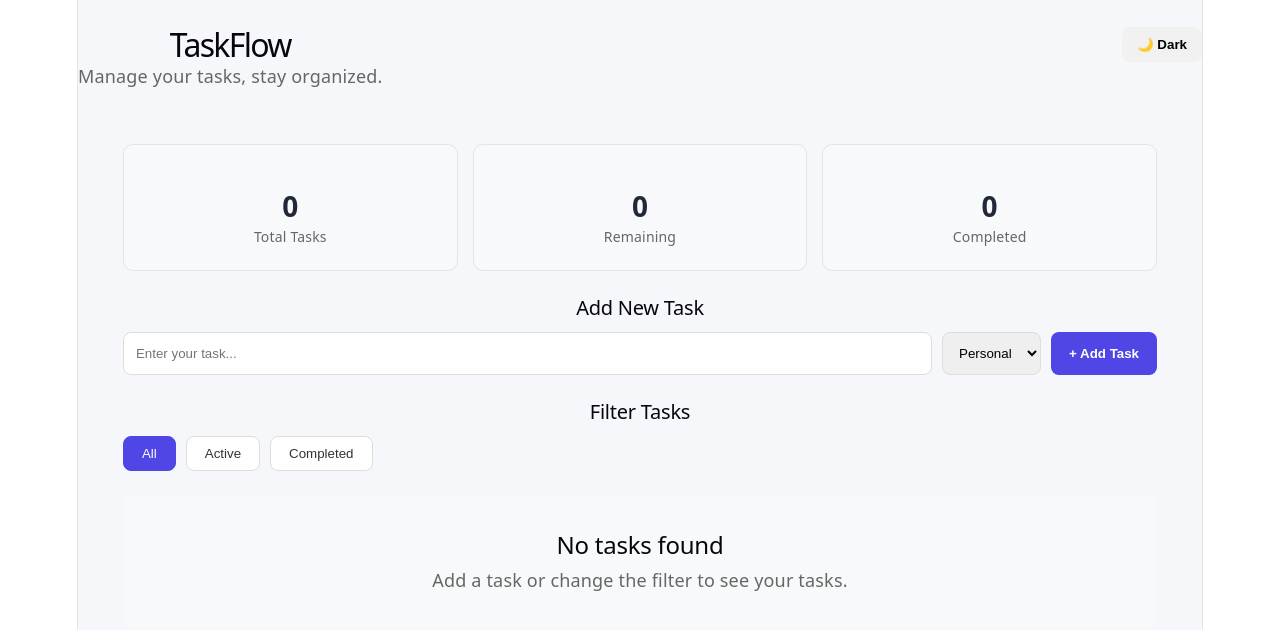
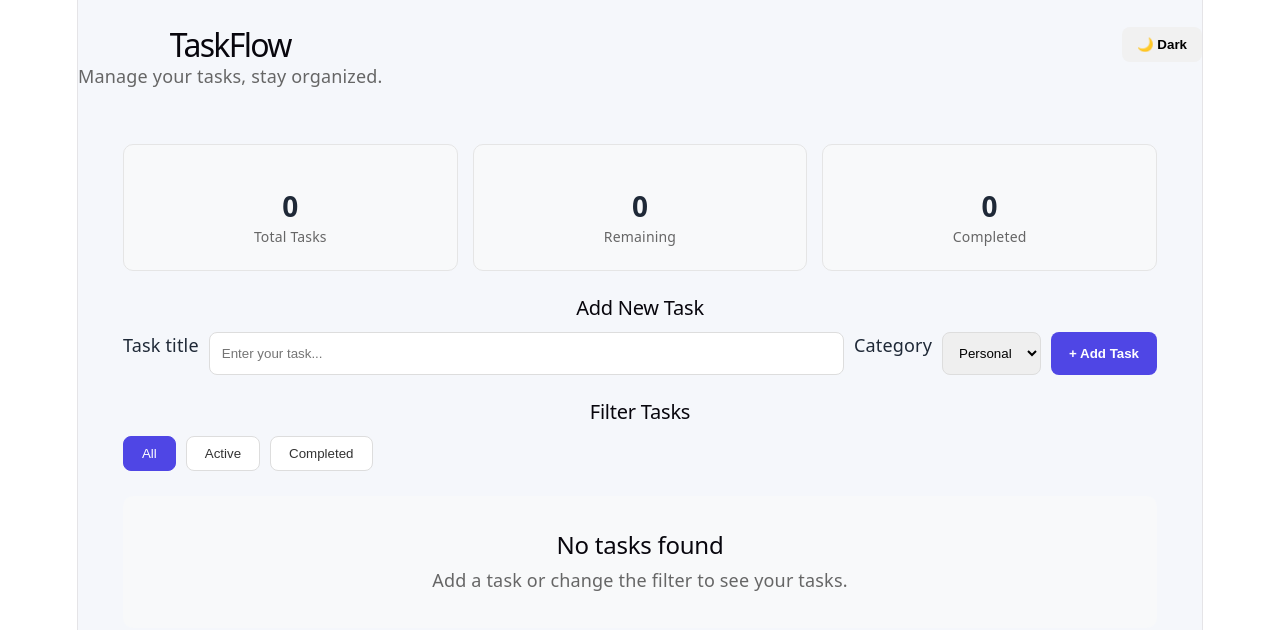
Before and after one commit to aadityachaudharyf25-a11y/Taskflow, a React (Vite) app: page / in a window 1280 px wide. Shown: the top 630 px of the page. Built offline with nearby package versions, Linux system fonts and the light colour scheme.

Commit message:
Improve task form accessibility

```diff
--- a/src/components/TaskForm.jsx
+++ b/src/components/TaskForm.jsx
@@ -1,4 +1,3 @@
-
 import "./TaskForm.css";
 import { useState } from "react";
 
@@ -27,14 +26,20 @@ function TaskForm({ onAddTask }) {
       <h2>Add New Task</h2>
 
       <form onSubmit={handleSubmit} className="task-form">
+        <label htmlFor="task-title">Task title</label>
+
         <input
+          id="task-title"
           type="text"
           placeholder="Enter your task..."
           value={title}
           onChange={(event) => setTitle(event.target.value)}
         />
 
+        <label htmlFor="task-category">Category</label>
+
         <select
+          id="task-category"
           value={category}
           onChange={(event) => setCategory(event.target.value)}
         >
```
